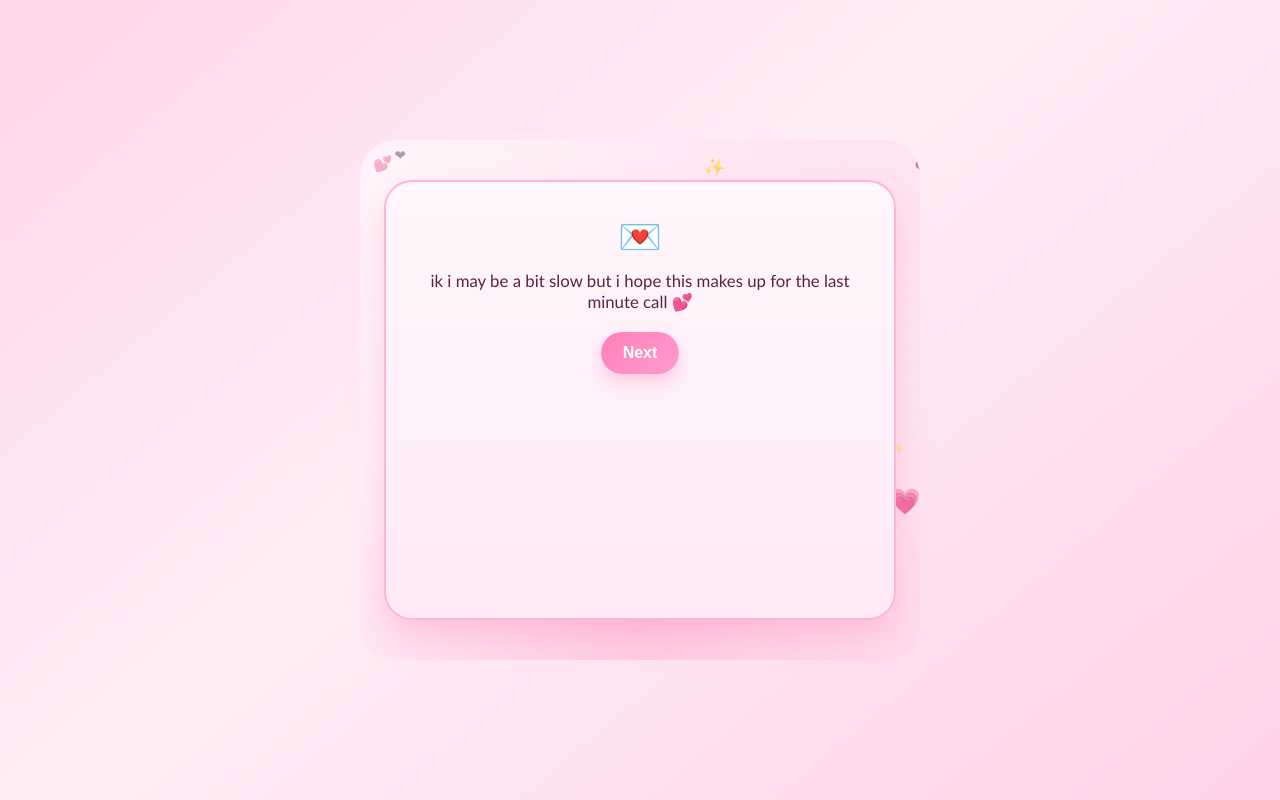
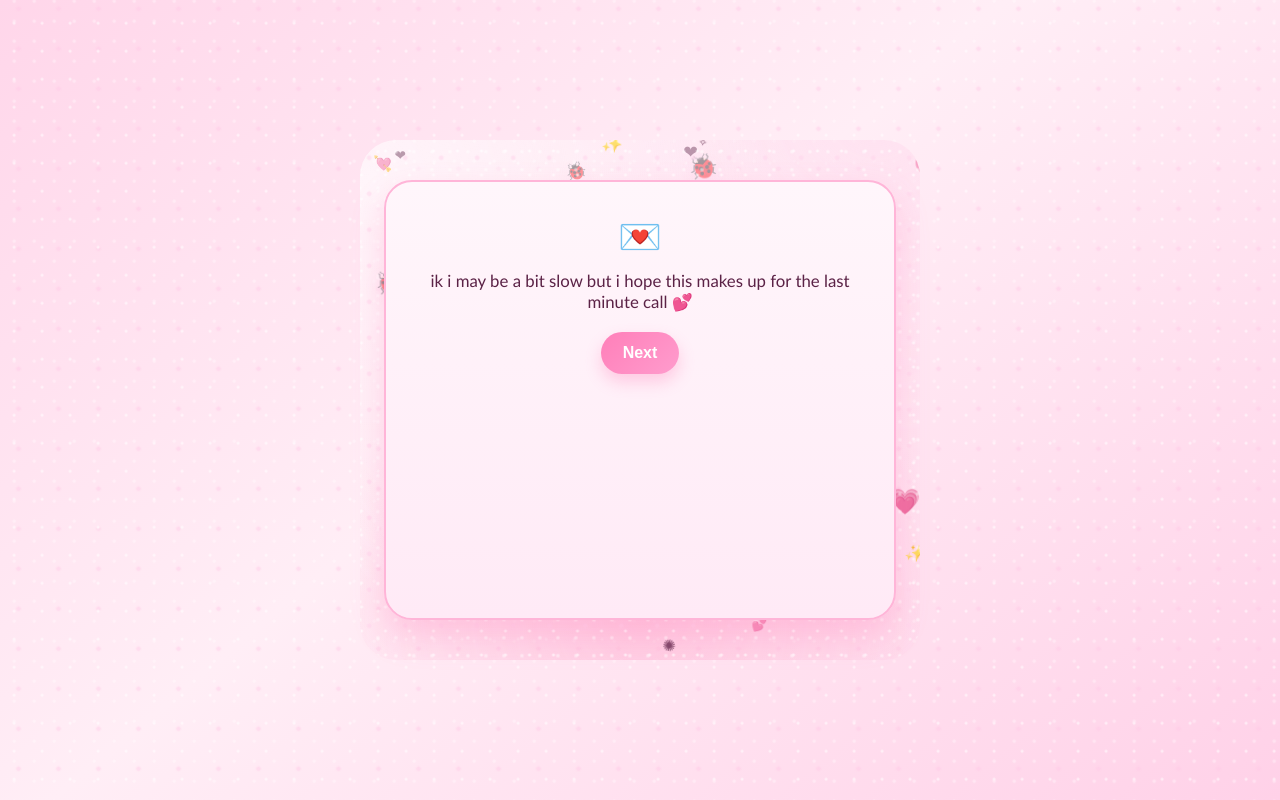
Before and after one commit to StampythePirate/valetines-day-surprise, a plain HTML site: page index.html in a window 1280 px wide. Drawn offline with Linux system fonts and the light colour scheme.

Commit message:
Update index.html

```diff
--- a/index.html
+++ b/index.html
@@ -40,6 +40,23 @@ Site will be live via GitHub Pages
         font-family: "Trebuchet MS", "Comic Sans MS", "Segoe UI", sans-serif;
         color: var(--ink);
         overflow: hidden;
+        position: relative;
+      }
+
+      body::before {
+        content: "";
+        position: fixed;
+        inset: 0;
+        pointer-events: none;
+        background-image:
+          radial-gradient(circle, rgba(255, 255, 255, 0.9) 0 1px, transparent 2px),
+          radial-gradient(circle, rgba(255, 200, 230, 0.7) 0 1.5px, transparent 3px),
+          radial-gradient(circle, rgba(255, 255, 255, 0.6) 0 1px, transparent 2.5px);
+        background-size: 28px 28px, 40px 40px, 20px 20px;
+        background-position: 0 0, 16px 10px, 8px 20px;
+        opacity: 0.6;
+        z-index: 0;
+        animation: glitterDrift 16s linear infinite;
       }
 
       #app {
@@ -50,6 +67,7 @@ Site will be live via GitHub Pages
         display: flex;
         align-items: center;
         justify-content: center;
+        z-index: 1;
       }
 
       #background {
@@ -69,6 +87,20 @@ Site will be live via GitHub Pages
           radial-gradient(circle at 80% 10%, rgba(255, 220, 238, 0.7), transparent 40%),
           radial-gradient(circle at 50% 80%, rgba(255, 182, 213, 0.6), transparent 45%);
         opacity: 0.9;
+      }
+
+      #background::after {
+        content: "";
+        position: absolute;
+        inset: 0;
+        background-image:
+          radial-gradient(circle, rgba(255, 255, 255, 0.9) 0 1px, transparent 2px),
+          radial-gradient(circle, rgba(255, 214, 236, 0.8) 0 1.5px, transparent 3px),
+          radial-gradient(circle, rgba(255, 255, 255, 0.7) 0 1px, transparent 2.5px);
+        background-size: 24px 24px, 36px 36px, 18px 18px;
+        background-position: 0 0, 10px 12px, 5px 18px;
+        opacity: 0.7;
+        animation: shimmer 8s linear infinite;
       }
 
       #float-layer,
@@ -318,6 +350,24 @@ Site will be live via GitHub Pages
         }
       }
 
+      @keyframes shimmer {
+        0% {
+          background-position: 0 0, 10px 12px, 5px 18px;
+        }
+        100% {
+          background-position: 60px -40px, -20px 50px, 40px 80px;
+        }
+      }
+
+      @keyframes glitterDrift {
+        0% {
+          background-position: 0 0, 16px 10px, 8px 20px;
+        }
+        100% {
+          background-position: 90px -60px, -40px 70px, 60px 120px;
+        }
+      }
+
       @keyframes wiggle {
         0% {
           transform: translate(var(--btn-x), var(--btn-y)) scale(var(--btn-scale)) rotate(0deg);
@@ -429,7 +479,7 @@ Site will be live via GitHub Pages
 
         <section class="card" data-card="plea" aria-hidden="true">
           <div class="card-title">😈</div>
-          <p>is ahll cosndier this noa 😌 yes that you love me</p>
+          <p>into one ear and out the other 😌 i shall consider it as a yes</p>
           <div class="button-row">
             <button class="btn primary" data-yes>Yes</button>
             <button class="btn secondary no-btn" id="plea-no">No</button>
@@ -580,9 +630,10 @@ Site will be live via GitHub Pages
         const floatLayer = document.getElementById("float-layer");
         const sparkleLayer = document.getElementById("sparkle-layer");
         const ladybugLayer = document.getElementById("ladybug-layer");
-        const hearts = ["❤", "💗", "💖", "💕"];
+        const hearts = ["❤", "💗", "💖", "💕", "💞", "💘"];
+        const sparkles = ["✨", "✦", "✧", "✺"];
 
-        for (let i = 0; i < 16; i += 1) {
+        for (let i = 0; i < 24; i += 1) {
           const heart = document.createElement("span");
           heart.className = "float-heart";
           heart.textContent = hearts[i % hearts.length];
@@ -594,14 +645,16 @@ Site will be live via GitHub Pages
           floatLayer.appendChild(heart);
         }
 
-        for (let i = 0; i < 10; i += 1) {
+        for (let i = 0; i < 28; i += 1) {
           const sparkle = document.createElement("span");
           sparkle.className = "sparkle";
-          sparkle.textContent = "✨";
+          sparkle.textContent = sparkles[i % sparkles.length];
           sparkle.style.left = `${Math.random() * 100}%`;
           sparkle.style.top = `${Math.random() * 100}%`;
-          sparkle.style.fontSize = `${10 + Math.random() * 10}px`;
-          sparkle.style.animationDelay = `${-Math.random() * 3}s`;
+          sparkle.style.fontSize = `${9 + Math.random() * 12}px`;
+          sparkle.style.animationDelay = `${-Math.random() * 4}s`;
+          sparkle.style.animationDuration = `${2.8 + Math.random() * 3.2}s`;
+          sparkle.style.opacity = `${0.35 + Math.random() * 0.5}`;
           sparkleLayer.appendChild(sparkle);
         }
 
```
